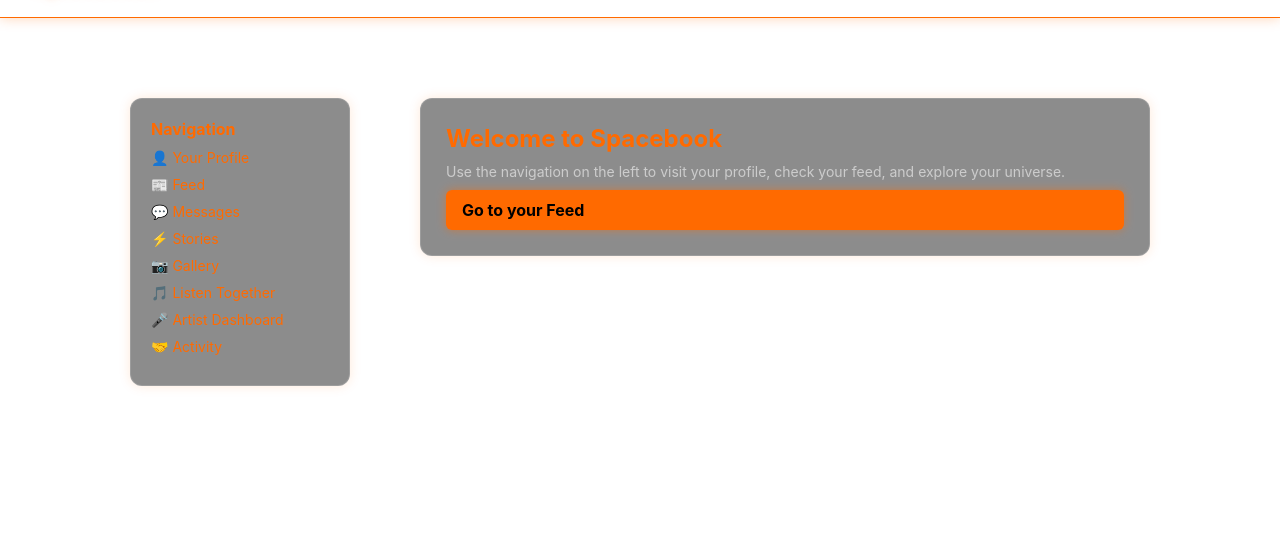
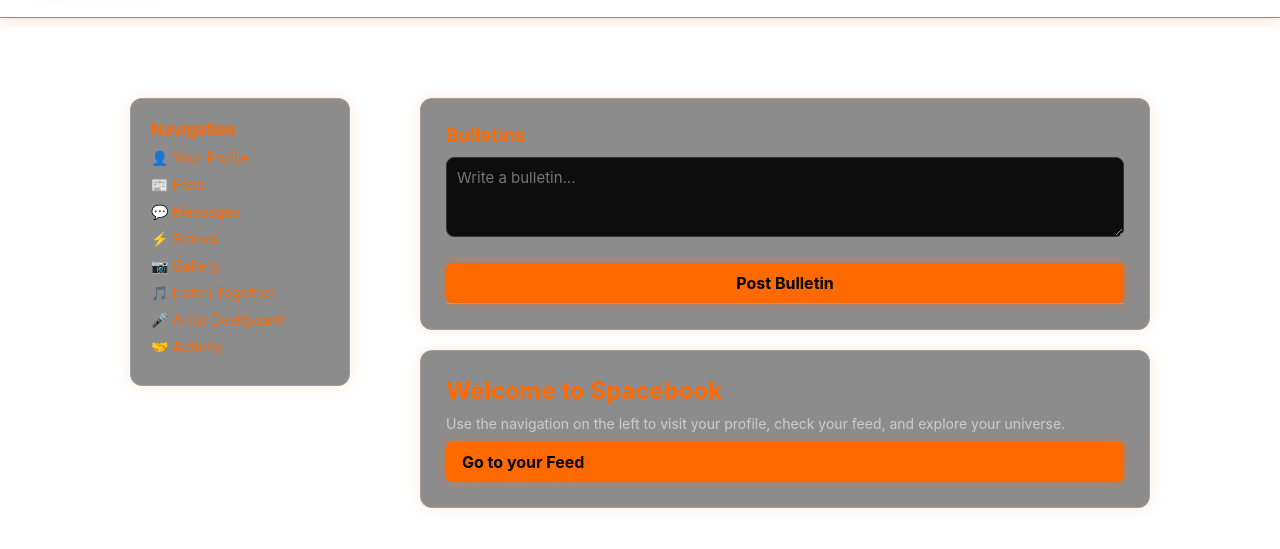
Before and after one commit to Billy-Gatez/spacebook-social, a website: page public/home.html in a window 1280 px wide. Shown: the part 49-598 px from the top of the page. Drawn offline with Linux system fonts and the light colour scheme.

Commit message:
bulletins

```diff
--- a/public/home.html
+++ b/public/home.html
@@ -121,6 +121,27 @@
     </aside>
 
     <main class="feed">
+
+  <div class="card" style="margin-bottom:20px;">
+    <h3 style="color:#ff6a00; margin-bottom:10px;">Bulletins</h3>
+
+    <!-- Post Bulletin -->
+    <form action="/bulletins/post" method="POST">
+      <textarea name="content"
+                placeholder="Write a bulletin..."
+                style="width:100%; height:80px; border-radius:8px; padding:10px;"></textarea>
+      <button type="submit" class="btn-primary" style="margin-top:10px;">Post Bulletin</button>
+    </form>
+
+    <hr>
+
+    <!-- Bulletin Feed -->
+    <div id="bulletin-feed">
+      <!-- Bulletins will be inserted here by your backend -->
+    </div>
+  </div>
+
+
       <div class="card">
         <h2 style="color:#ff6a00; margin-bottom:10px;">Welcome to Spacebook</h2>
         <p style="color:#ccc; font-size:14px;">
```
Also changed, not shown: server.js (+15 -0 lines).
